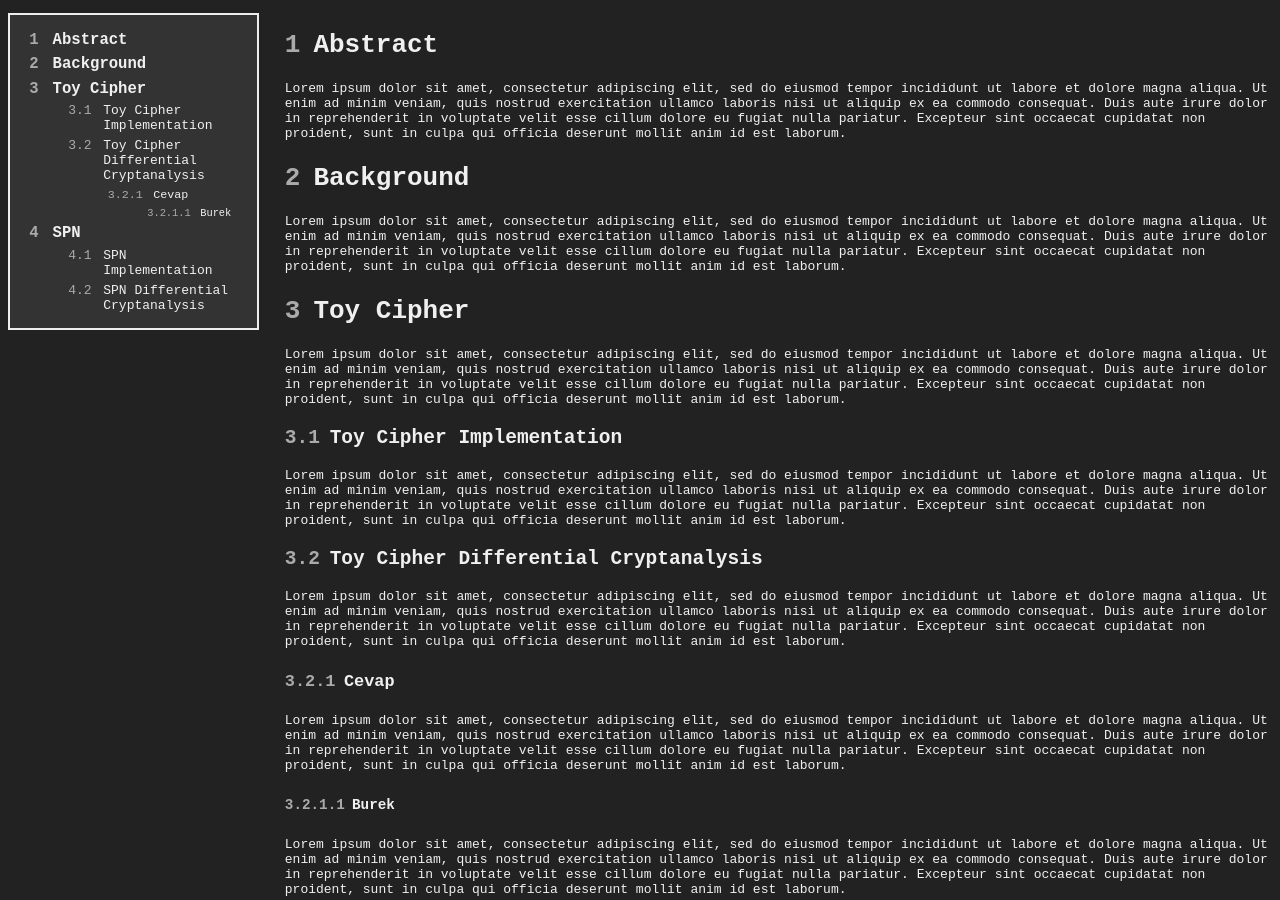
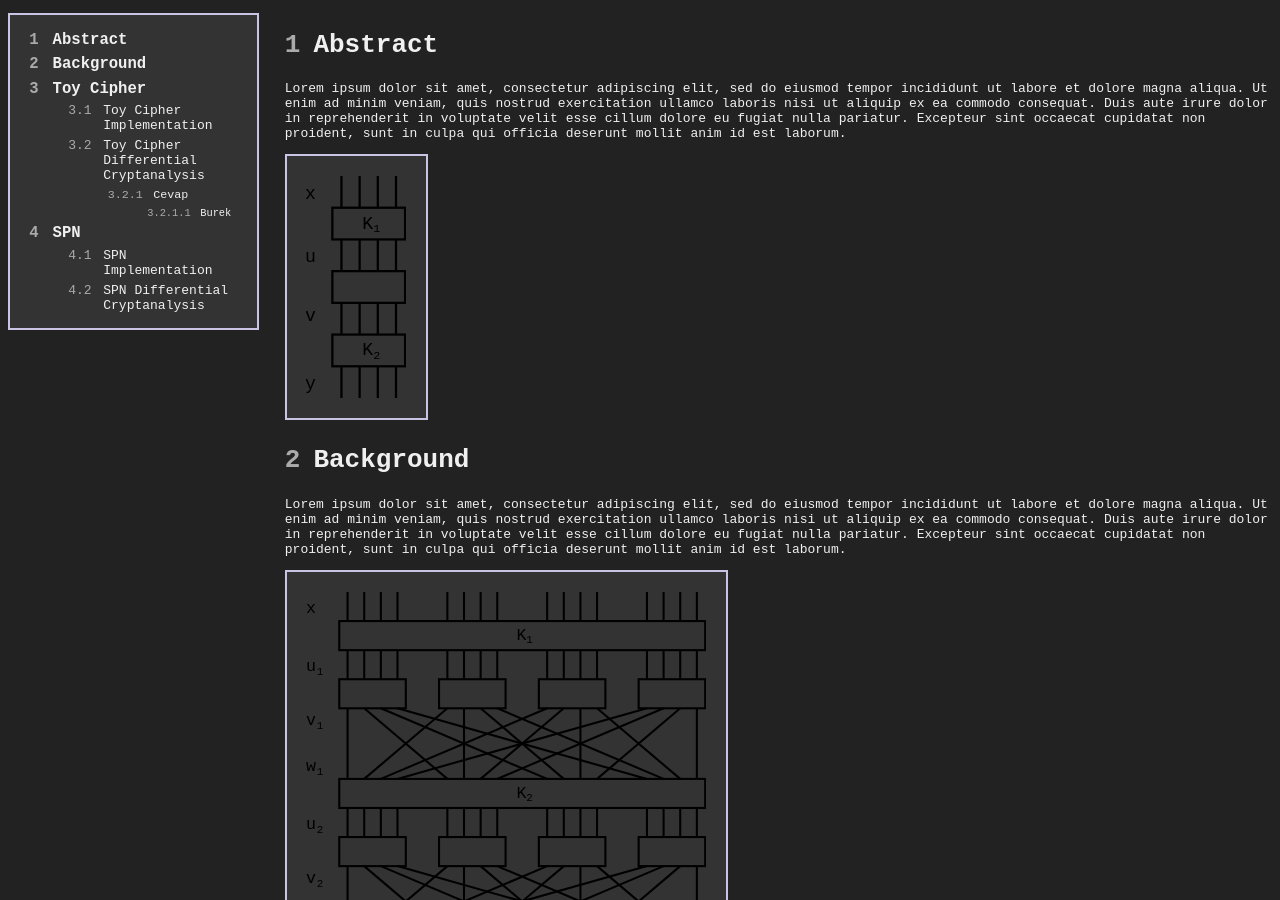
Before and after one commit to maticstric/differential-cryptanalysis-tutorial, a plain HTML site: page index.html in a window 1280 px wide. Shown: the top 900 px of the page. Drawn offline with nearby package versions, Linux system fonts and the light colour scheme.

Commit message:
add svgs for spn and toy ciphers

```diff
--- a/css/colors.css
+++ b/css/colors.css
@@ -1,5 +1,5 @@
 :root {
-  --border: #eeeeee;
+  --border: #cbc3e3;
   --toc-hover: #555555;
   --background: #222222;
   --second-background: #333333;
--- a/css/content.css
+++ b/css/content.css
@@ -13,3 +13,10 @@ h6 { font-size: 1em; }
   margin-right: 0.5em;
   color: var(--second-text);
 }
+
+#content img {
+  border: 2px solid var(--border);
+  background: var(--second-background);
+  padding: 1.5em;
+  align: right;
+}
--- a/index.html
+++ b/index.html
@@ -20,10 +20,12 @@
       <section>
         <h2>Abstract</h2>
         <p>Lorem ipsum dolor sit amet, consectetur adipiscing elit, sed do eiusmod tempor incididunt ut labore et dolore magna aliqua. Ut enim ad minim veniam, quis nostrud exercitation ullamco laboris nisi ut aliquip ex ea commodo consequat. Duis aute irure dolor in reprehenderit in voluptate velit esse cillum dolore eu fugiat nulla pariatur. Excepteur sint occaecat cupidatat non proident, sunt in culpa qui officia deserunt mollit anim id est laborum.</p>
+        <img src="images/toy.svg" width="100" />
       </section>
       <section>
         <h2>Background</h2>
         <p>Lorem ipsum dolor sit amet, consectetur adipiscing elit, sed do eiusmod tempor incididunt ut labore et dolore magna aliqua. Ut enim ad minim veniam, quis nostrud exercitation ullamco laboris nisi ut aliquip ex ea commodo consequat. Duis aute irure dolor in reprehenderit in voluptate velit esse cillum dolore eu fugiat nulla pariatur. Excepteur sint occaecat cupidatat non proident, sunt in culpa qui officia deserunt mollit anim id est laborum.</p>
+        <img src="images/spn.svg" width="400" />
       </section>
       <section>
         <h2>Toy Cipher</h2>
```
Also changed, not shown: images/spn.svg (added), images/toy.svg (added).
